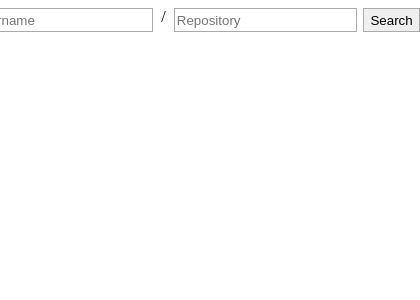
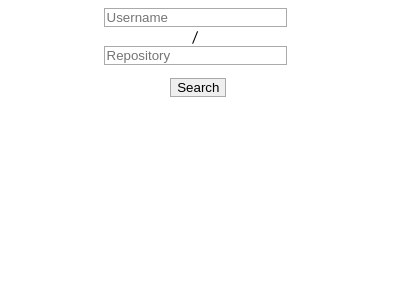
Before and after one commit to Beaglefoot/csssr-test, a React app: page / in a window 390 px wide. Shown: the top 300 px of the page, 420 px wide, since content can reach past the window. Built offline with nearby package versions, Linux system fonts and the light colour scheme.

Commit message:
feat: Add some styling

```diff
--- a/src/components/App/App.scss
+++ b/src/components/App/App.scss
@@ -2,3 +2,9 @@
   max-width: 700px;
   margin: 0 auto;
 }
+
+:global {
+  body {
+    font-family: Calibri, Helvetica, Arial;
+  }
+}
--- a/src/components/Search/Search.scss
+++ b/src/components/Search/Search.scss
@@ -3,6 +3,7 @@
 .form {
   display: flex;
   justify-content: center;
+  flex-wrap: wrap;
   margin-bottom: 1em;
   min-height: 1.5em;
 }
@@ -16,8 +17,26 @@
   margin-left: 0.5em;
   height: inherit;
   border: 1px solid $gray;
+
+  @media (min-width: 1366px) {
+    &:hover {
+      background: $blue;
+      color: $white;
+    }
+  }
 }
 
 .delimiter {
   margin: 0 0.5em;
 }
+
+@media (max-width: 396px) {
+  .form {
+    flex-direction: column;
+    align-items: center;
+  }
+
+  .button {
+    margin-top: 1em;
+  }
+}
--- a/src/styles/_variables.scss
+++ b/src/styles/_variables.scss
@@ -1,6 +1,7 @@
 $gray: #aaa;
 $blue: #09f;
 $blue-bold: #04f;
+$white: #fff;
 $records-alternate: #FBF8F5;
 
 $ava-size: 3em;
```
